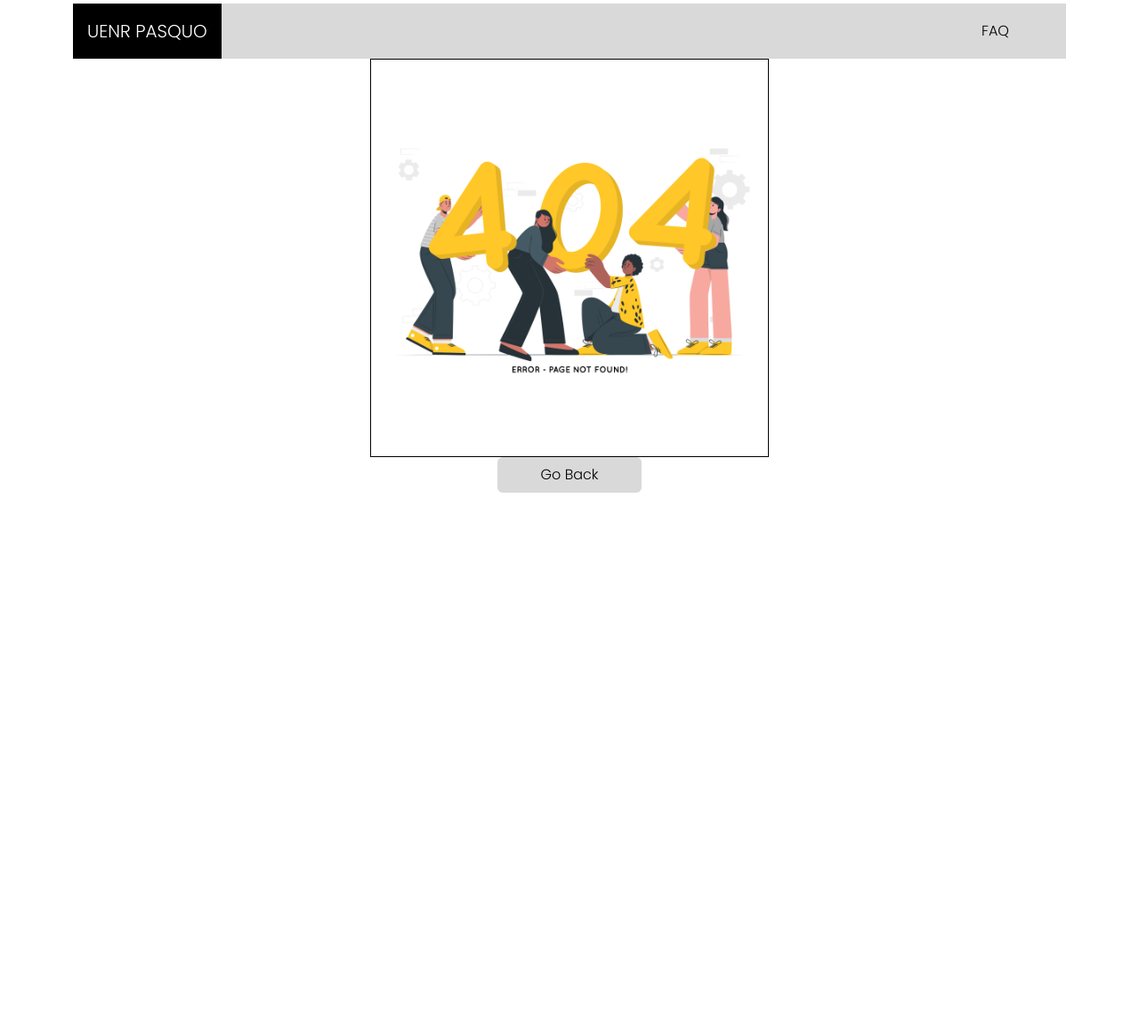
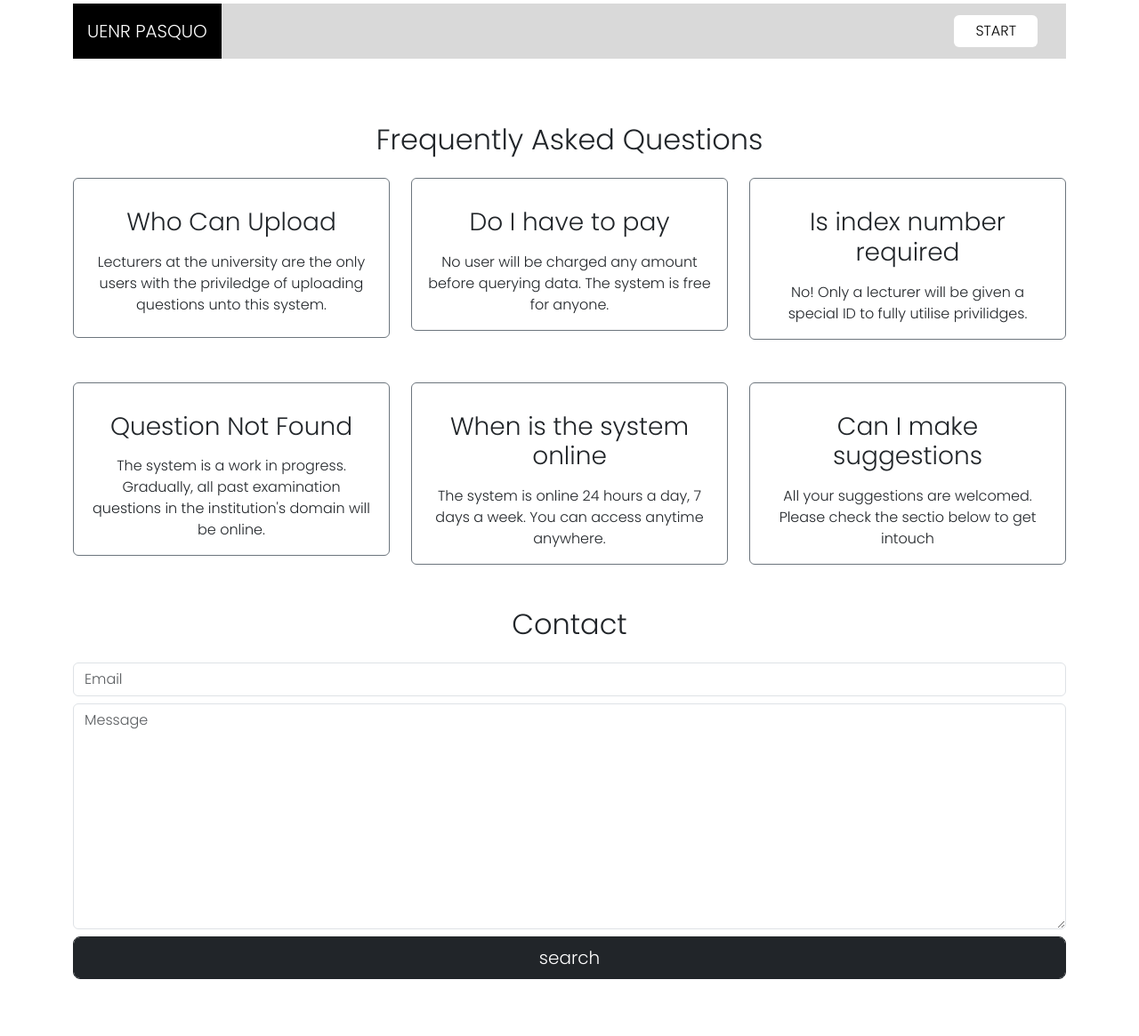
Before and after one commit to Chris-code240/pasQuo, a Flask app: page /FAQ in a window 1280 px wide. Shown: the whole page at 89% size. Before the commit the page ends 554 px from the top, so only its background shows below. Run offline with Flask 2, Linux system fonts and the light colour scheme; some libraries are stand-ins or nearby versions.

Commit message:
Impoved the Upload view

```diff
--- a/app.py
+++ b/app.py
@@ -1,7 +1,8 @@
 
 from io import BytesIO
-import os
-from flask import Flask,request,abort,json,jsonify,render_template,url_for,flash,send_file
+from re import search
+import pathlib
+from flask import Flask,request,abort,jsonify,render_template,send_file
 from models import *
 
 
@@ -77,13 +78,14 @@ def post_question():
         file_name = request.files['file'].filename
         level = form['level']
         semester = form['semester']
-
-        question = Question(course,year,program,file,file_name,level,semester)
-        question.insert()
-        print(question.id,"<-- I D")
-        print(question.course_name,"<-- Name")
-        res = {"success":True,"message":"Question uploaded successfully"}
-        return jsonify(res)
+        print(pathlib.Path(file_name).suffix == ".pdf")
+        if pathlib.Path(file_name).suffix == ".pdf":
+            question = Question(course,year,program,file,file_name,level,semester)
+            question.insert()
+            res = {"success":True,"message":"Question uploaded successfully"}
+            return jsonify(res)
+        else:
+            return jsonify({"success":False,"message":"File extension not .pdf"})
     except:
         return jsonify({"success":False})
 
@@ -115,7 +117,31 @@ def get_selected(ques_id):
         next = False
     return render_template('error/404.html',title='404',FAQ=True,next=next,next_id=next_id)
 
+# FAQ
+@app.route('/FAQ')
+def render_faq():
+    return render_template('pages/faq.html',nav=True,title='FAQ',help=False,FAQ=False,start_btn=True,year_selection=False)
 
+
+@app.route('/exist',methods=['POST'])
+def get_all_existing_questions():
+    questions = [ques.question_format() for ques in Question.query.all()]
+    return jsonify(questions)
+
+
+@app.route('/auth',methods=['POST'])
+def validate_email():
+    pattern = "^[a-z0-9!#$%&'*+/=?^_`{|}~-]+(?:\.[a-z0-9!#$%&'*+/=?^_`{|}~-]+)*@(?:[a-z0-9](?:[a-z0-9-]*[a-z0-9])?\.)+[a-z0-9](?:[a-z0-9-]*[a-z0-9])?$"
+    success = True
+    try:
+        req = request.get_json()
+        email = req['email']
+        success = not search(pattern,email)
+
+    except:
+        print(search(pattern,email))
+    print(search(pattern,email))
+    return jsonify({"success":not success})
 
 """Error Handlers"""
 
--- a/config.py
+++ b/config.py
@@ -11,8 +11,8 @@ DB_PASSWORD = 'Liukangs240'
 
 
 # IMPLEMENT DATABASE URL
-# SQLALCHEMY_DATABASE_URI = 'postgresql://postgres:{0}@localhost:5432/{1}'.format(DB_PASSWORD,DB_NAME)
-SQLALCHEMY_DATABASE_URI = 'postgres://zdhildnqsmdqpf:dc677944694cc881e333f723cd45907656436264ab1f610d288ca1b8641e9545@ec2-54-163-34-107.compute-1.amazonaws.com:5432/dckdou76bps9ho'
+SQLALCHEMY_DATABASE_URI = 'postgresql://postgres:{0}@localhost:5432/{1}'.format(DB_PASSWORD,DB_NAME)
+# SQLALCHEMY_DATABASE_URI = 'postgres://zdhildnqsmdqpf:dc677944694cc881e333f723cd45907656436264ab1f610d288ca1b8641e9545@ec2-54-163-34-107.compute-1.amazonaws.com:5432/dckdou76bps9ho'
 SQLALCHEMY_TRACK_MODIFICATIONS = True
 
 SESSION_COOKIE_DOMAIN = False
--- a/models.py
+++ b/models.py
@@ -40,3 +40,6 @@ class Question(db.Model):
 
     def update(self):
         db.session.commit()
+
+    def question_format(self):
+        return {"course":self.course_name,"year":self.year,"program":self.program,"level":self.level,"semester":self.semester}
--- /dev/null
+++ b/templates/pages/faq.html
@@ -0,0 +1,186 @@
+{% extends 'layout/layout.html' %}
+{%block css%}
+<link rel="stylesheet" href="{{url_for('static',filename='css/pages/faq.css')}}">
+{%endblock %}
+{%block content %}
+<section class="text-light p-5">
+
+
+    <div class="container my-4">
+        <h2 class="text-center text-dark my-4 font-bold">Frequently Asked Questions</h2>
+        <div class="row text-center gy-4">
+            <div class="col-md">
+                <div class="card border border-secondary text-dark">
+                    <div class="card-body text-center">
+                        <div class="h1 mb-3"><i class="fa fa-laptop text-light"></i></div>
+                    <h3 class="card-title mb-3">Who Can Upload</h3>
+                    <p class="card-text pb-2">
+                        Lecturers at the university are the only users with the priviledge of uploading questions unto this system.
+                    </p>
+                    </div>
+                </div>
+            </div>
+            <div class="col-md">
+                <div class="card border border-secondary text-dark">
+                    <div class="card-body text-center">
+                        <div class="h1 mb-3"><i class="fa fa-user text-light"></i></div>
+                    <h3 class="card-title mb-3">Do I have to pay</h3>
+                    <p class="card-text">
+                        No user will be charged any amount before querying data. The system is free for anyone.
+                    </p>
+                    </div>
+                </div>
+            </div>
+            <div class="col-md">
+                <div class="card border border-secondary text-dark">
+                    <div class="card-body text-center">
+                        <div class="h1 mb-3"><i class="fa fa-user text-light"></i></div>
+                    <h3 class="card-title mb-3">Is index number required</h3>
+                    <p class="card-text">
+                        No! Only a lecturer will be given a special ID to fully utilise privilidges.
+                    </p>
+                    </div>
+                </div>
+            </div>
+        </div>
+    </div>
+    <div class="container my-4 py-4">
+        <div class="row text-center gy-4">
+            <div class="col-md">
+                <div class="card border border-secondary text-dark">
+                    <div class="card-body text-center">
+                        <div class="h1 mb-3"><i class="fa fa-laptop text-light"></i></div>
+                    <h3 class="card-title mb-3">Question Not Found</h3>
+                    <p class="card-text">
+                        The system is a work in progress. Gradually, all past examination questions in the institution's domain will be online.
+                    </p>
+                    </div>
+                </div>
+            </div>
+            <div class="col-md">
+                <div class="card border border-secondary text-dark ">
+                    <div class="card-body text-center">
+                        <div class="h1 mb-3"><i class="fa fa-user text-light"></i></div>
+                    <h3 class="card-title mb-3">When is the system online</h3>
+                    <p class="card-text">
+                        The system is online 24 hours a day, 7 days a week. You can access anytime anywhere.
+                    </p>
+                    </div>
+                </div>
+            </div>
+            <div class="col-md">
+                <div class="card border border-secondary text-dark">
+                    <div class="card-body text-center">
+                        <div class="h1 mb-3"><i class="fa fa-user text-light"></i></div>
+                    <h3 class="card-title mb-3">Can I make suggestions</h3>
+                    <p class="card-text">
+                        All your suggestions are welcomed. Please check the sectio below to get intouch
+                    </p>
+                    </div>
+                </div>
+            </div>
+        </div>
+    </div>
+    <div class="container">
+        <h2 class="text-center text-dark my-4">Contact</h2>
+            <div class=" mb-3 news-input flex flex-col">
+                <input type="email" id="email"  class="form-control my-2" placeholder="Email">
+                <textarea name="message" class="form-control my-2" id="message" cols="30" rows="10" placeholder="Message"></textarea>
+                <button class="btn btn-dark btn-lg form-control" type="button" id="submit" aria-label="some text">
+                    search
+                </button>
+            </div>
+    </div>
+
+    <!-- Success Modal -->
+    <div class="modal fade" id="modal-success" tabindex="-1" role="dialog" aria-labelledby="modal-dialog" aria-hidden="true">
+        <div class="modal-dialog modal-dialog-centered" role="document">
+          <div class="modal-content">
+            <div class="modal-header">
+              <h5 class="modal-title text-dark" id="modal-title">Request Sent</h5>
+              <button type="button" class="close" data-bs-dismiss="modal" aria-label="Close">
+                <span aria-hidden="true">&times;</span>
+              </button>
+            </div>
+            <div class="modal-body text-dark">
+              We can assure you that we have receive your request, and we shall get aback to you ASAP!
+            </div>
+            <div class="modal-footer">
+              <a href="" data-bs-dismiss="modal" aria-label="Close">
+                <button type="button" class="btn btn-secondary mx-2">Close</button>
+              </a>
+            </div>
+          </div>
+        </div>
+      </div>
+
+      <!-- Error Modal -->
+      <div class="modal fade" id="modal-error" tabindex="-1" role="dialog" aria-labelledby="modal-dialog" aria-hidden="true">
+        <div class="modal-dialog modal-dialog-centered" role="document">
+          <div class="modal-content">
+            <div class="modal-header">
+              <h5 class="modal-title text-dark" id="modal-title">Error</h5>
+              <button type="button" class="close" data-bs-dismiss="modal" aria-label="Close">
+                <span aria-hidden="true">&times;</span>
+              </button>
+            </div>
+            <div class="modal-body text-dark">
+              Coud not submit your request. Try again
+            </div>
+            <div class="modal-footer">
+              <a href="" class="close" data-bs-dismiss="modal" aria-label="Close">
+                <button type="button" class="btn btn-secondary mx-2">Close</button>
+              </a>
+            </div>
+          </div>
+        </div>
+      </div>
+    <!-- Modal Empty -->
+      <div class="modal fade" id="modal-empty" tabindex="-1" role="dialog" aria-labelledby="modal-dialog" aria-hidden="true">
+        <div class="modal-dialog modal-dialog-centered" role="document">
+          <div class="modal-content">
+            <div class="modal-header">
+              <h5 class="modal-title text-dark" id="modal-title">Not Sent</h5>
+              <button type="button" class="close" data-bs-dismiss="modal" aria-label="Close">
+                <span aria-hidden="true">&times;</span>
+              </button>
+            </div>
+            <div class="modal-body text-dark">
+                Please check that you have provided valid email and message.
+            </div>
+            <div class="modal-footer">
+              <a href="/">
+                <button type="button" class="btn btn-secondary mx-2">Close</button>
+              </a>
+            </div>
+          </div>
+        </div>
+      </div>
+
+</section>
+<script>
+    let message = document.getElementById('message')
+    let submit = document.getElementById('submit')
+    let email = document.getElementById('email')
+
+    submit.addEventListener('click',()=>{
+        if(message.value != '' || email.value != ''){
+            fetch('/auth',{
+                headers:{"Content-type":"application/json"},
+                body:JSON.stringify({"message":message.value,"email":email.value}),
+                method:'POST'
+            }).then((res)=>{return res.json()}).then((jsonRes)=>{
+                if(jsonRes['success']){
+                    $('#modal-success').modal('show')
+                }else{
+                    $('#modal-error').modal('show')
+                }
+            }).catch((errer)=>{
+                $('#modal-error').modal('show')
+            })
+        }else{
+            $('#modal-empty').modal('show')
+        }
+    })
+</script>
+{%endblock %}
--- a/templates/pages/nav.html
+++ b/templates/pages/nav.html
@@ -10,7 +10,7 @@
             <ul class="navbar-nav ms-auto">
                 <li class="nav-item d-flex align-items-center mx-2">
                     {% if FAQ == True %}
-                    <a href="#" class="nav-link text-black text-align-center ">FAQ</a>
+                    <a href="/FAQ" class="nav-link text-black text-align-center ">FAQ</a>
                     {% endif %}
                 </li>
                 <li class="nav-item d-flex align-items-center mx-2">
```
Also changed, not shown: templates/pages/upload.html (+25 -2 lines), test.py (+6 -8 lines), static/css/pages/faq.css (added), 3 other files.
